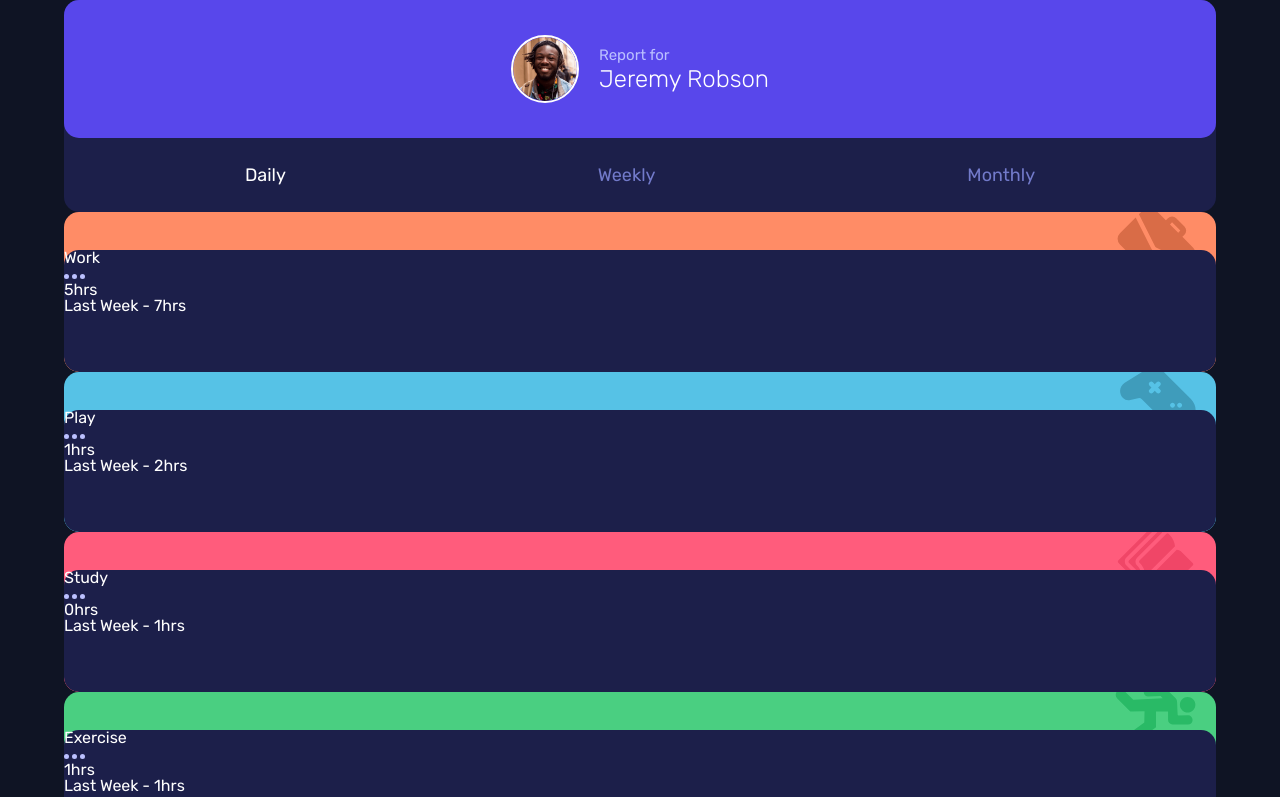
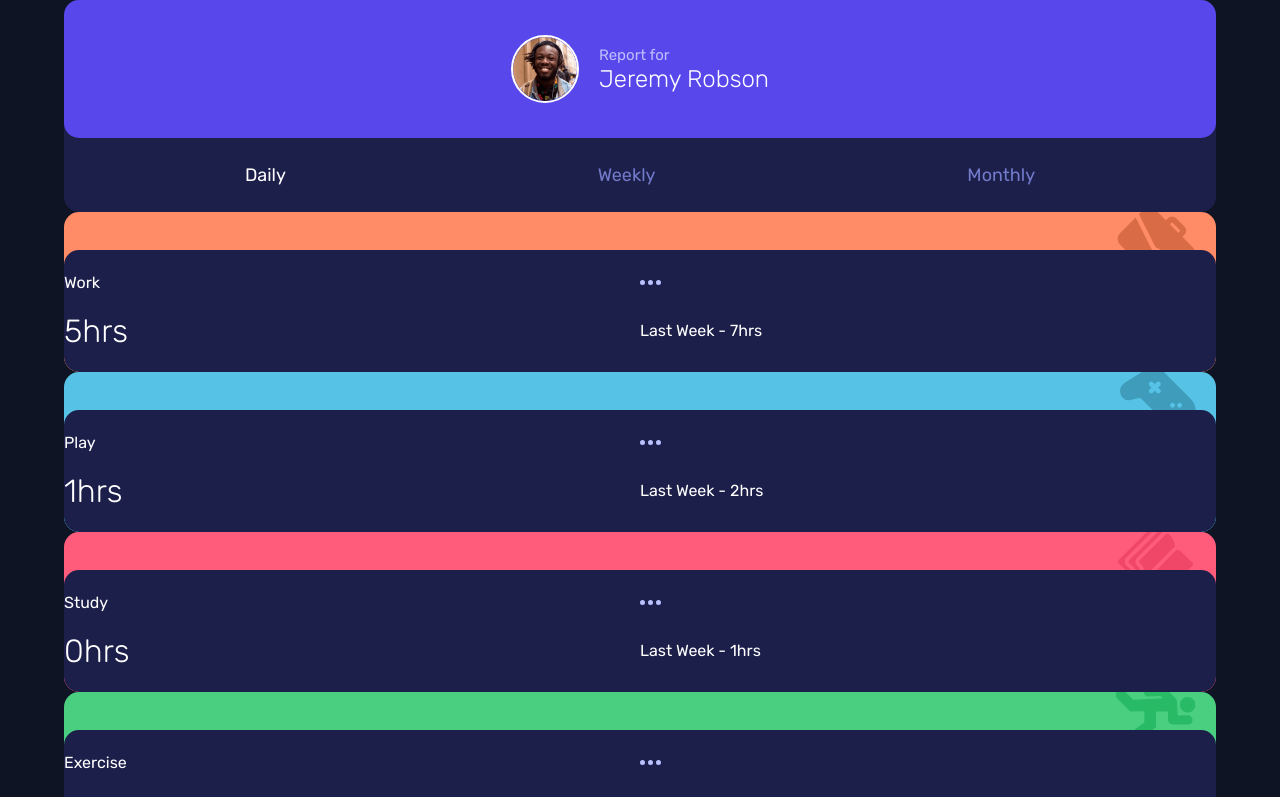
Before and after one commit to shivjoshi1996/time-tracking-dashboard-react, a React (Create React App) app: page / in a window 1280 px wide. Shown: the top 797 px of the page. Built offline with nearby package versions, Linux system fonts and the light colour scheme.

Commit message:
Styling WIP for timecard component

```diff
--- a/src/components/TimeCard.js
+++ b/src/components/TimeCard.js
@@ -23,6 +23,15 @@ const StyledTimeCardContentContainer = styled.div`
   height: 122px;
   width: 100%;
   bottom: 0;
+  display: grid;
+  grid-template-columns: 1fr 1fr;
+  align-content: space-evenly;
+  align-items: center;
+
+  h2 {
+    font-weight: 300;
+    font-size: 2rem;
+  }
 `;
 
 export default function TimeCard({ title, current, previous }) {
```
